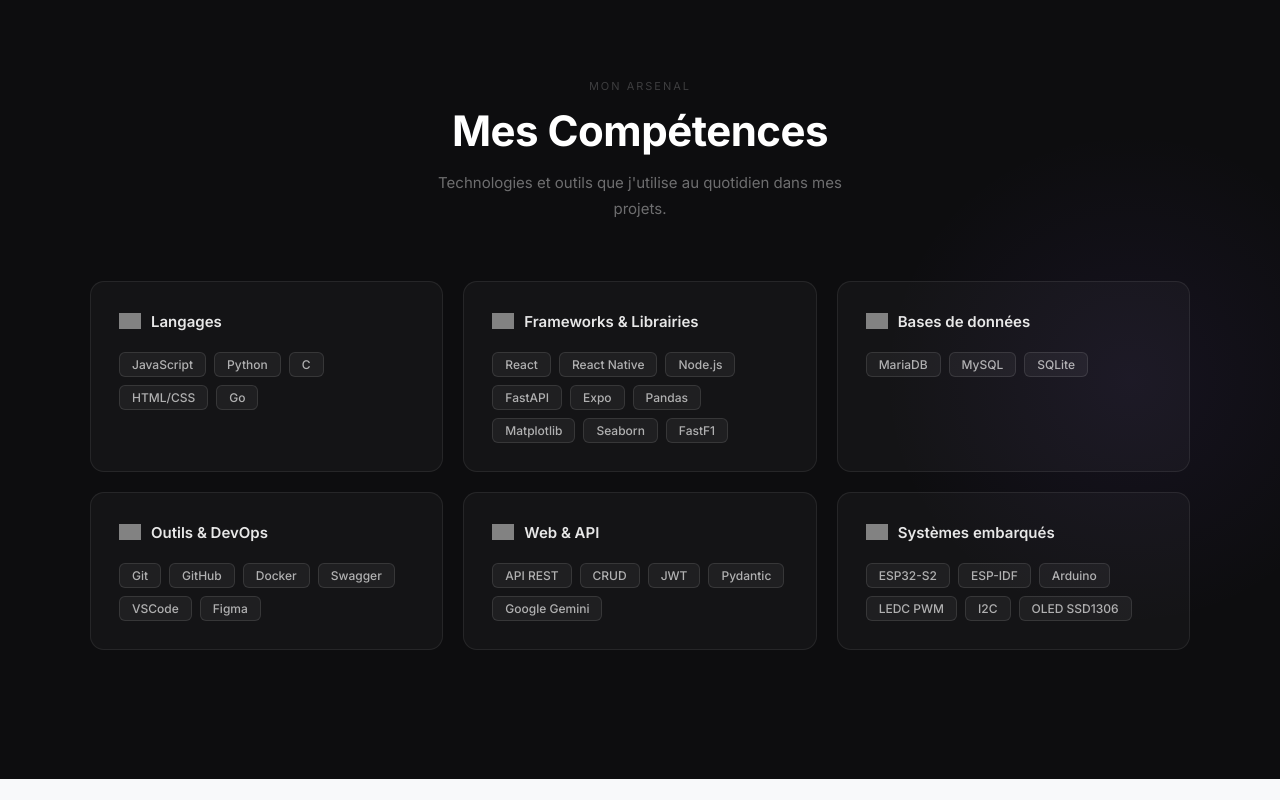
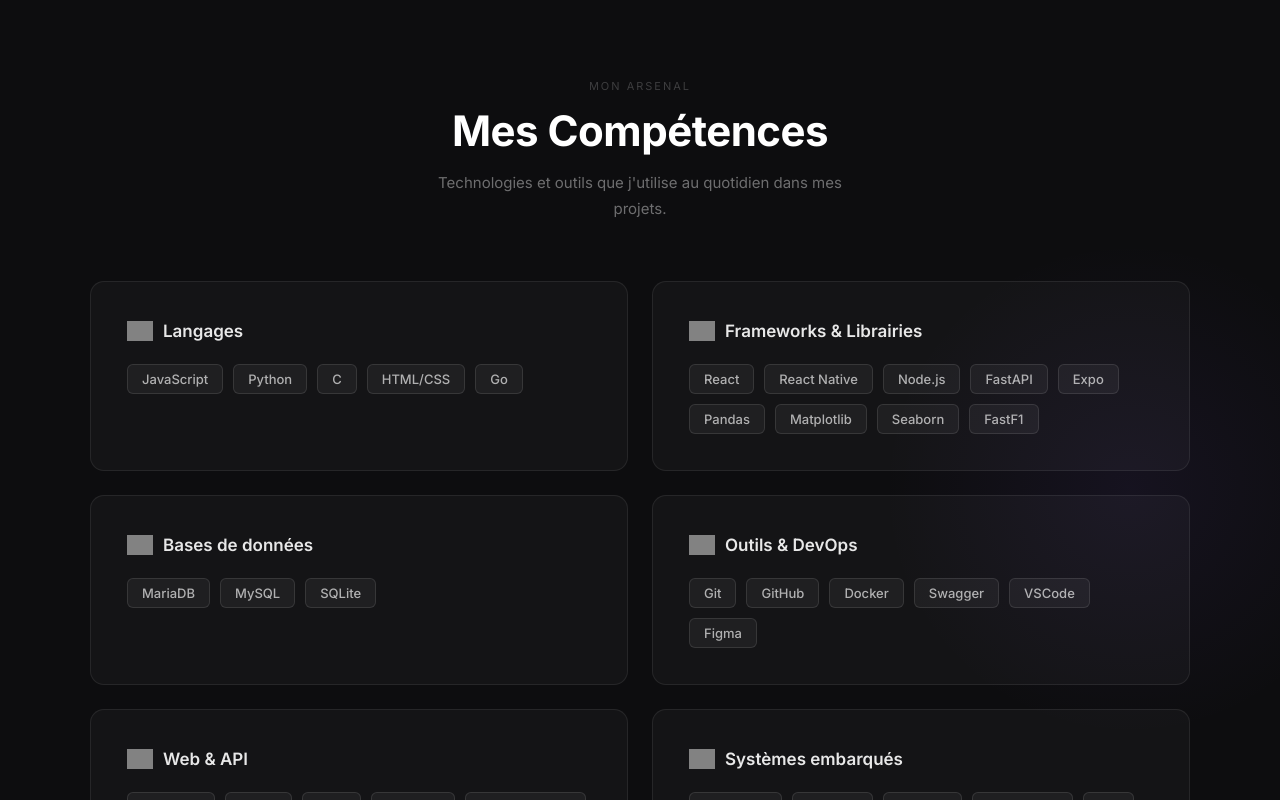
Before and after one commit to przlelia-art/Portfolio, a React (Vite) app: page / in a window 1280 px wide. Shown: the part 2000-2800 px from the top of the page. Built offline with nearby package versions, Linux system fonts and the light colour scheme; grey boxes are pictures that could not be loaded.

Commit message:
fix: correcvtion of size of cards

```diff
--- a/src/components/Skills.jsx
+++ b/src/components/Skills.jsx
@@ -56,7 +56,7 @@
           background: rgba(255,255,255,0.03);
           border: 1px solid rgba(255,255,255,0.08);
           border-radius: 14px;
-          padding: 28px;
+          padding: 36px;
           transition: all 0.3s ease;
         }
 
@@ -69,12 +69,12 @@
 
         .skill-badge {
           display: inline-block;
-          padding: 4px 12px;
+          padding: 6px 14px;
           background: rgba(255,255,255,0.05);
           border: 1px solid rgba(255,255,255,0.1);
           color: rgba(255,255,255,0.65);
           border-radius: 6px;
-          font-size: 12px;
+          font-size: 13px;
           font-weight: 500;
           transition: all 0.2s ease;
         }
@@ -135,8 +135,8 @@
             className="skills-grid"
             style={{
               display: "grid",
-              gridTemplateColumns: "repeat(3, 1fr)",
-              gap: "20px",
+              gridTemplateColumns: "repeat(2, 1fr)",
+              gap: "24px",
             }}
           >
             {skillsData.map((cat) => (
@@ -148,14 +148,14 @@
               >
                 {/* En-tête carte */}
                 <div style={{ display: "flex", alignItems: "center", gap: "10px", marginBottom: "20px" }}>
-                  <img src={cat.icon} alt={cat.category} style={{ width: "22px", height: "22px", objectFit: "contain", opacity: 0.8 }} />
-                  <h3 style={{ fontSize: "15px", fontWeight: "600", color: "rgba(255,255,255,0.9)" }}>
+                  <img src={cat.icon} alt={cat.category} style={{ width: "26px", height: "26px", objectFit: "contain", opacity: 0.8 }} />
+                  <h3 style={{ fontSize: "17px", fontWeight: "600", color: "rgba(255,255,255,0.9)" }}>
                     {cat.category}
                   </h3>
                 </div>
 
                 {/* Badges */}
-                <div style={{ display: "flex", flexWrap: "wrap", gap: "8px" }}>
+                <div style={{ display: "flex", flexWrap: "wrap", gap: "10px" }}>
                   {cat.skills.map((skill, i) => (
                     <span key={i} className="skill-badge">{skill}</span>
                   ))}
```
